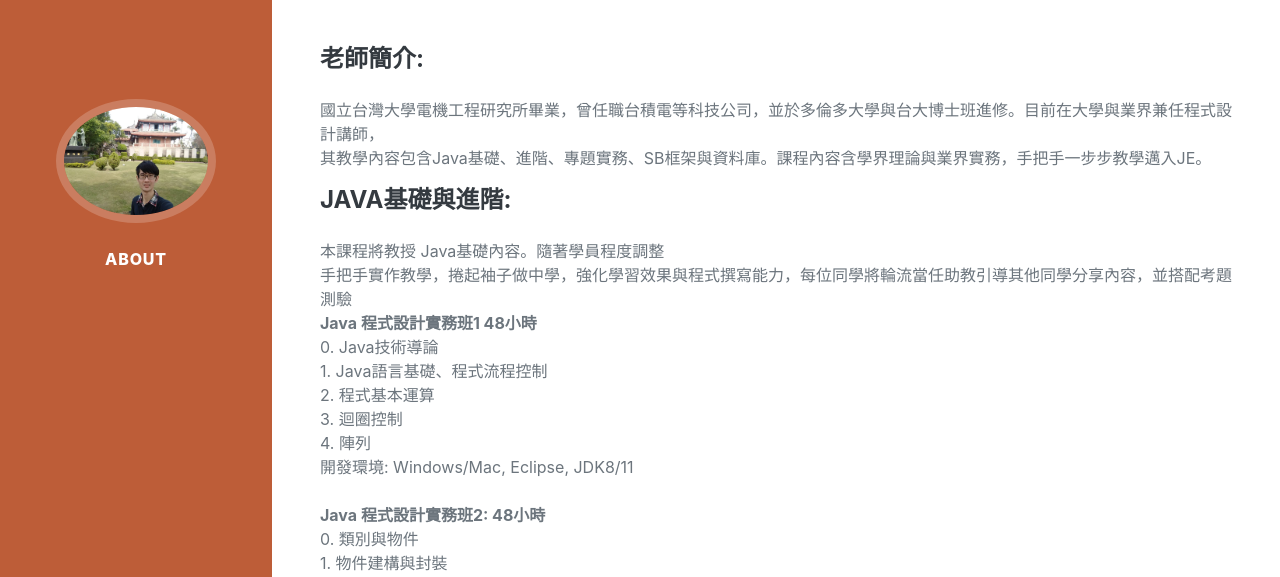
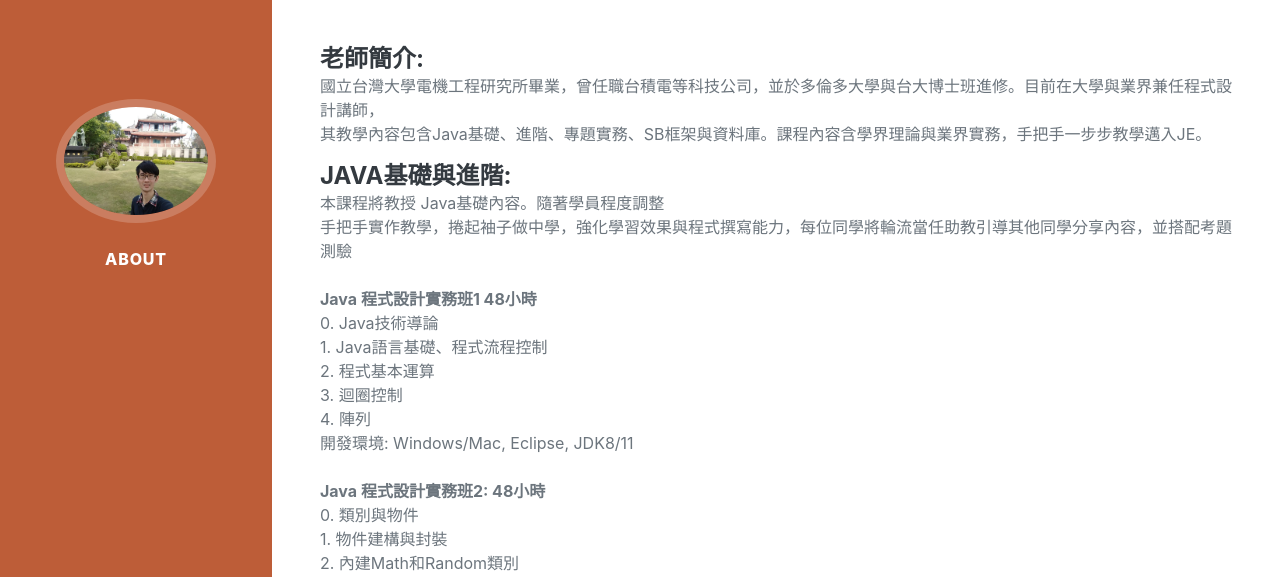
Before and after one commit to EricKao18/Java101, a plain HTML site: page index.html in a window 1280 px wide. Shown: the part 215-792 px from the top of the page. Drawn offline with nearby package versions, Linux system fonts and the light colour scheme; a web font is replaced by a local one.

Commit message:
Update index.html

```diff
--- a/index.html
+++ b/index.html
@@ -45,15 +45,15 @@
                     <a href="mailto:name@email.com">ericatntu@gmail.com</a>
                 </div>
 
-                <h4 class="mb-0">老師簡介:</h4><br />
+                <h4 class="mb-0">老師簡介:</h4>
                 <p>
                     國立台灣大學電機工程研究所畢業，曾任職台積電等科技公司，並於多倫多大學與台大博士班進修。目前在大學與業界兼任程式設計講師，<br />
                     其教學內容包含Java基礎、進階、專題實務、SB框架與資料庫。課程內容含學界理論與業界實務，手把手一步步教學邁入JE。<br />
                 </p>
 
-                <h4 class="mb-0">Java基礎與進階:</h4><br />
+                <h4 class="mb-0">Java基礎與進階:</h4>
                 本課程將教授 Java基礎內容。隨著學員程度調整<br />
-                手把手實作教學，捲起袖子做中學，強化學習效果與程式撰寫能力，每位同學將輪流當任助教引導其他同學分享內容，並搭配考題測驗<br />
+                手把手實作教學，捲起袖子做中學，強化學習效果與程式撰寫能力，每位同學將輪流當任助教引導其他同學分享內容，並搭配考題測驗<br /><br />
                 <p>
                     <b>Java 程式設計實務班1 48小時</b><br />
                     0. Java技術導論 <br />
```
